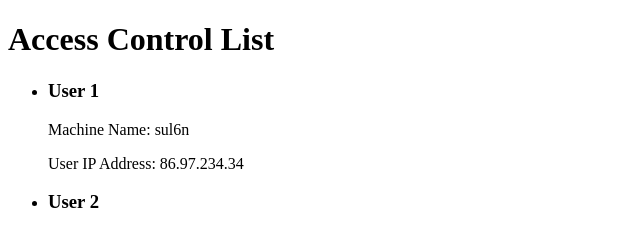
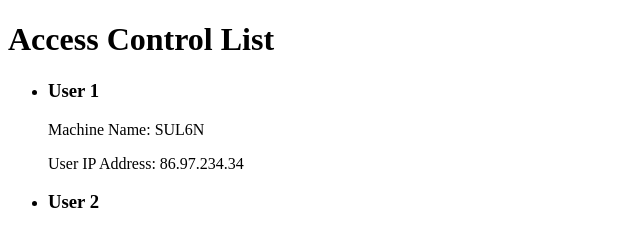
Before and after one commit to Sul6n-09/computer-logger, a plain HTML site: page index.html in a window 1280 px wide. Shown: the top 229 px of the page, 0-640 px from the left. Drawn offline with Linux system fonts and the light colour scheme.

Commit message:
Update index.html

```diff
--- a/index.html
+++ b/index.html
@@ -8,7 +8,7 @@
     <ul>
         <li>
             <h3>User 1</h3>
-            <p>Machine Name: sul6n</p>
+            <p>Machine Name: SUL6N</p>
             <p>User IP Address: 86.97.234.34</p>
         </li>
         <li>
```
